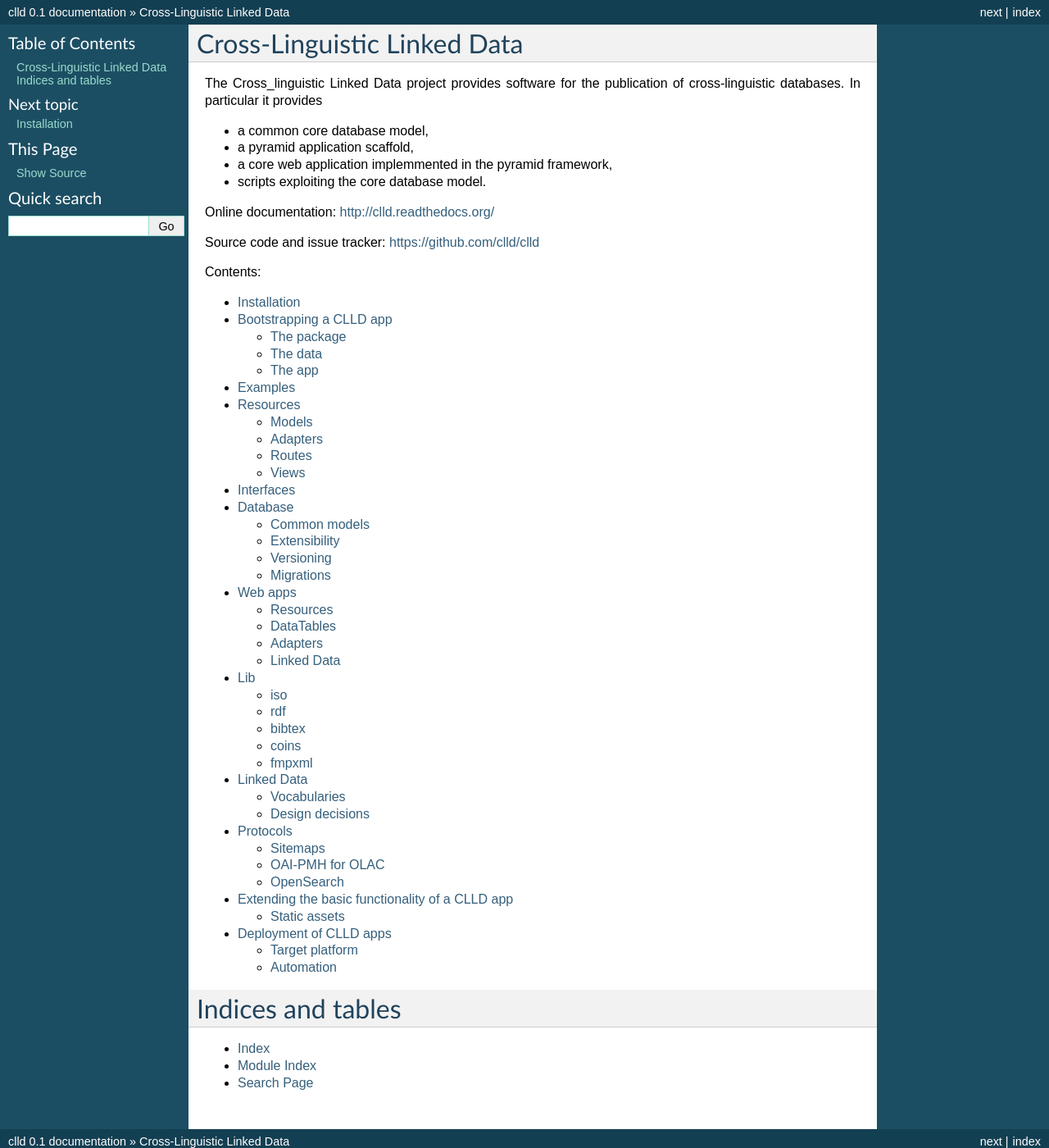
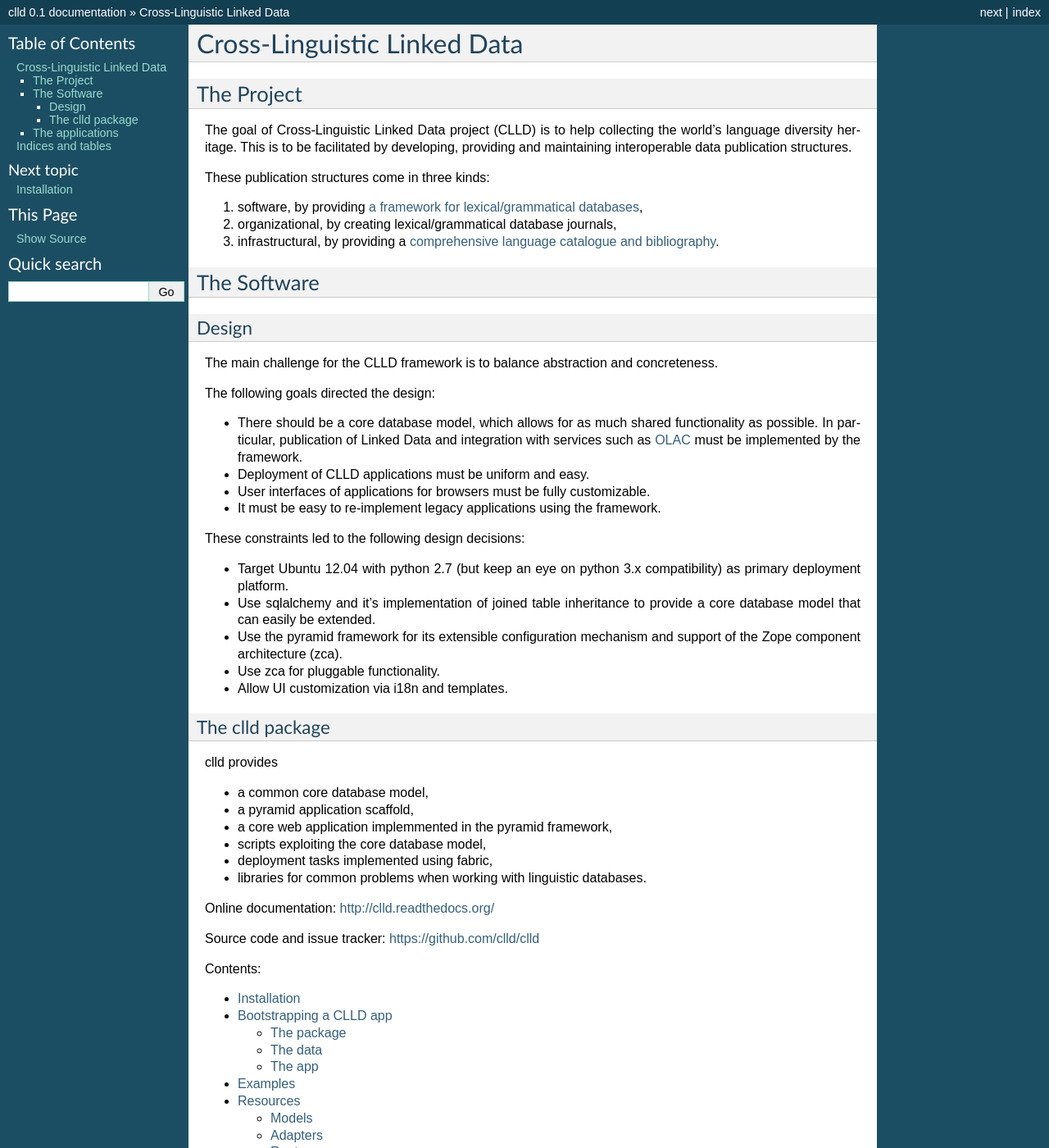
Before and after one commit to clld/clld, a Sphinx documentation site: the page built from docs/index.rst, in a window 1280 px wide and 1400 px high. Shown: the whole window at 82% size. Built offline with Sphinx 7.4.7, drawn with Linux system fonts in a browser that asks for light colours; some of the changed text lies outside the part shown.

Commit message:
work on docs

```diff
--- a/docs/index.rst
+++ b/docs/index.rst
@@ -6,13 +6,60 @@
 Cross-Linguistic Linked Data
 ============================
 
-The Cross_linguistic Linked Data project provides software for the publication of
-cross-linguistic databases. In particular it provides
+The Project
+-----------
+
+The goal of Cross-Linguistic Linked Data project (CLLD) is to help collecting the world's
+language diversity heritage. This is to be facilitated by developing, providing and
+maintaining interoperable data publication structures.
+
+These publication structures come in three kinds:
+
+1. software, by providing `a framework for lexical/grammatical databases <https://github.com/clld/clld>`_,
+2. organizational, by creating lexical/grammatical database journals,
+3. infrastructural, by providing a `comprehensive language catalogue and bibliography <http://glottolog.org>`_.
+
+
+The Software
+------------
+
+Design
+~~~~~~
+
+The main challenge for the CLLD framework is to balance abstraction and concreteness.
+
+The following goals directed the design:
+
+- There should be a core database model, which allows for as much shared functionality as
+  possible. In particular, publication of Linked Data and integration with services such
+  as `OLAC <http://www.language-archives.org/>`_ must be implemented by the framework.
+- Deployment of CLLD applications must be uniform and easy.
+- User interfaces of applications for browsers must be fully customizable.
+- It must be easy to re-implement legacy applications using the framework.
+
+These constraints led to the following design decisions:
+
+- Target Ubuntu 12.04 with python 2.7 (but keep an eye on python 3.x compatibility) as
+  primary deployment platform.
+- Use sqlalchemy and it's implementation of joined table inheritance to provide a core
+  database model that can easily be extended.
+- Use the pyramid framework for its extensible configuration mechanism and support of the
+  Zope component architecture (zca).
+- Use zca for pluggable functionality.
+- Allow UI customization via i18n and templates.
+
+
+The clld package
+~~~~~~~~~~~~~~~~
+
+clld provides
 
 - a common core database model,
 - a pyramid application scaffold,
 - a core web application implemmented in the pyramid framework,
-- scripts exploiting the core database model.
+- scripts exploiting the core database model,
+- deployment tasks implemented using fabric,
+- libraries for common problems when working with linguistic databases.
 
 Online documentation: http://clld.readthedocs.org/
 
@@ -36,6 +83,16 @@ Contents:
     deployment
 
 
+The applications
+----------------
+
+The following applications are developed on top the clld framework:
+
+- `wals3 <https://github.com/clld/wals3>`_: The application that will serve http://wals.info
+- `glottolog3 <https://github.com/clld/glottolog3>`_: The application serving http://glottolog.org
+
+
+
 Indices and tables
 ==================
 
```
